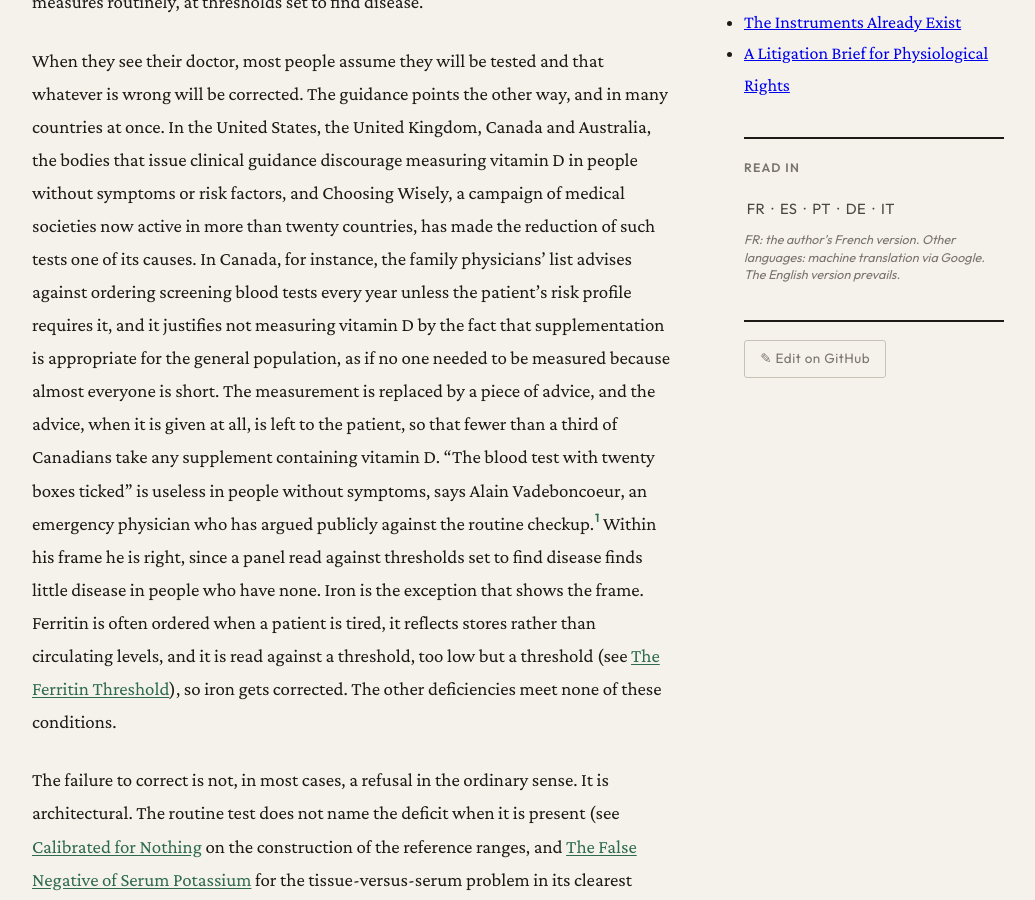
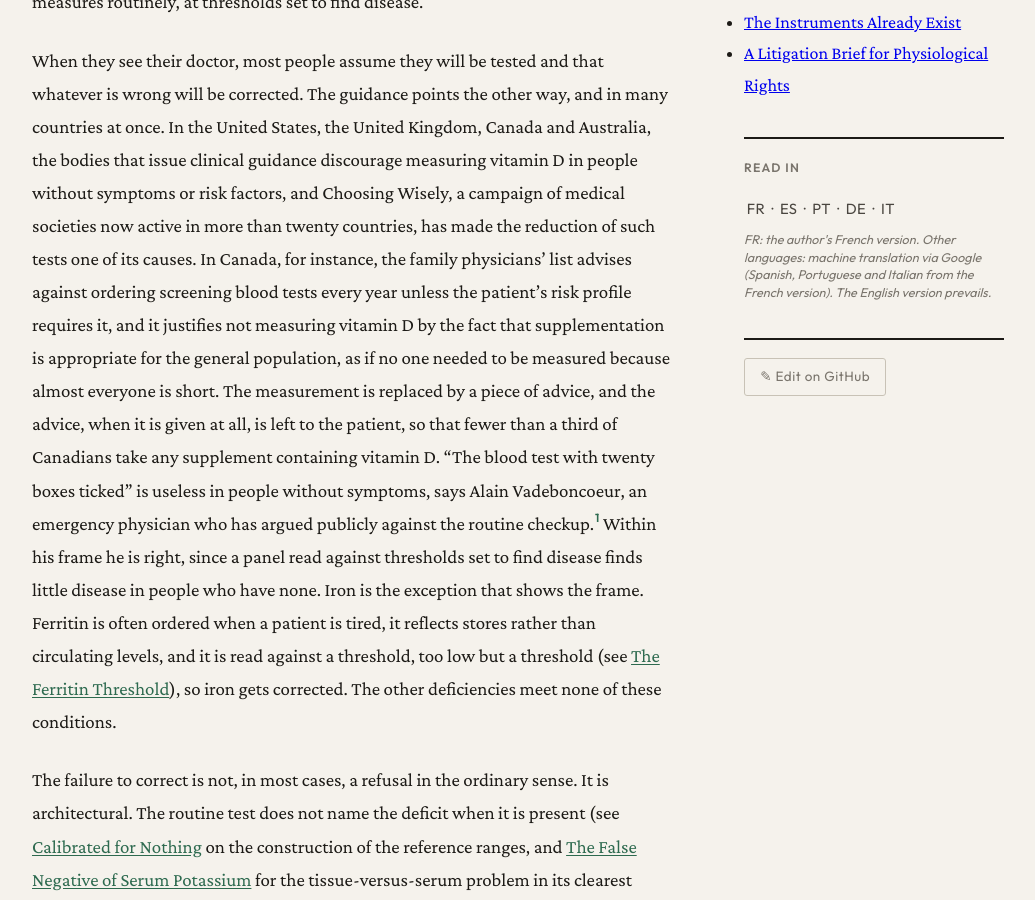
Before and after one commit to PerigGouanvic/physiological-rights, a Jekyll site: the page built from _editorials/deficiency-as-rights-violation.md, in a window 1280 px wide and 900 px high, scrolled down 694 px. Shown: the whole window, without its empty margins (122-1157 px from the left). Built offline with Jekyll 4.4.1, drawn with Linux system fonts in a browser that asks for light colours.

Commit message:
Traduction automatique ES/PT/IT depuis la version française quand elle existe
Co-Authored-By: Claude Opus 5.5 <noreply@anthropic.com>
Claude-Session: https://claude.ai/code/session_01HoRuy88U3RZda6Pn6nStZ6

```diff
--- a/_layouts/default.html
+++ b/_layouts/default.html
@@ -190,17 +190,17 @@
         </div>
         {% endif %}
 
-        {% assign this_url_src = page.en_url | default: page.url %}{% assign this_url = this_url_src | absolute_url | url_encode %}
+        {% assign this_url_src = page.en_url | default: page.url %}{% assign this_url = this_url_src | absolute_url | url_encode %}{% if page.lang == "fr" %}{% assign this_url_lat_src = page.url %}{% else %}{% assign this_url_lat_src = page.fr_url %}{% endif %}{% if this_url_lat_src %}{% assign this_url_lat = this_url_lat_src | absolute_url | url_encode %}{% assign this_url_lat_sl = "fr" %}{% else %}{% assign this_url_lat = this_url %}{% assign this_url_lat_sl = "en" %}{% endif %}
         <div class="aside-section aside-translate">
             <h3>Read in</h3>
             <p class="translate-langs">
                 {% if page.en_url %}<a href="{{ page.en_url | relative_url }}">EN</a> ·{% elsif page.fr_url %}<a href="{{ page.fr_url | relative_url }}">FR</a> ·{% else %}<a href="https://translate.google.com/translate?sl=en&amp;tl=fr&amp;u={{ this_url }}" target="_blank" rel="noopener nofollow">FR</a> ·{% endif %}
-                <a href="https://translate.google.com/translate?sl=en&amp;tl=es&amp;u={{ this_url }}" target="_blank" rel="noopener nofollow">ES</a> ·
-                <a href="https://translate.google.com/translate?sl=en&amp;tl=pt&amp;u={{ this_url }}" target="_blank" rel="noopener nofollow">PT</a> ·
+                <a href="https://translate.google.com/translate?sl={{ this_url_lat_sl }}&amp;tl=es&amp;u={{ this_url_lat }}" target="_blank" rel="noopener nofollow">ES</a> ·
+                <a href="https://translate.google.com/translate?sl={{ this_url_lat_sl }}&amp;tl=pt&amp;u={{ this_url_lat }}" target="_blank" rel="noopener nofollow">PT</a> ·
                 <a href="https://translate.google.com/translate?sl=en&amp;tl=de&amp;u={{ this_url }}" target="_blank" rel="noopener nofollow">DE</a> ·
-                <a href="https://translate.google.com/translate?sl=en&amp;tl=it&amp;u={{ this_url }}" target="_blank" rel="noopener nofollow">IT</a>
+                <a href="https://translate.google.com/translate?sl={{ this_url_lat_sl }}&amp;tl=it&amp;u={{ this_url_lat }}" target="_blank" rel="noopener nofollow">IT</a>
             </p>
-            <p class="translate-note">{% if page.en_url %}Version française de l'auteur. Les autres langues passent par la traduction automatique de Google.{% elsif page.fr_url %}FR: the author's French version. Other languages: machine translation via Google. The English version prevails.{% else %}Machine translation via Google. The English version prevails.{% endif %}</p>
+            <p class="translate-note">{% if page.en_url %}Version française de l'auteur. Les autres langues passent par la traduction automatique de Google, depuis le français pour l'espagnol, le portugais et l'italien.{% elsif page.fr_url %}FR: the author's French version. Other languages: machine translation via Google (Spanish, Portuguese and Italian from the French version). The English version prevails.{% else %}Machine translation via Google. The English version prevails.{% endif %}</p>
         </div>
 
         {% if page.path %}
@@ -271,17 +271,17 @@
         </div>
         {% endif %}
 
-        {% assign this_url_mob_src = page.en_url | default: page.url %}{% assign this_url_mob = this_url_mob_src | absolute_url | url_encode %}
+        {% assign this_url_mob_src = page.en_url | default: page.url %}{% assign this_url_mob = this_url_mob_src | absolute_url | url_encode %}{% if page.lang == "fr" %}{% assign this_url_mob_lat_src = page.url %}{% else %}{% assign this_url_mob_lat_src = page.fr_url %}{% endif %}{% if this_url_mob_lat_src %}{% assign this_url_mob_lat = this_url_mob_lat_src | absolute_url | url_encode %}{% assign this_url_mob_lat_sl = "fr" %}{% else %}{% assign this_url_mob_lat = this_url_mob %}{% assign this_url_mob_lat_sl = "en" %}{% endif %}
         <div class="aside-section aside-translate">
             <h3>Read in</h3>
             <p class="translate-langs">
                 {% if page.en_url %}<a href="{{ page.en_url | relative_url }}">EN</a> ·{% elsif page.fr_url %}<a href="{{ page.fr_url | relative_url }}">FR</a> ·{% else %}<a href="https://translate.google.com/translate?sl=en&amp;tl=fr&amp;u={{ this_url_mob }}" target="_blank" rel="noopener nofollow">FR</a> ·{% endif %}
-                <a href="https://translate.google.com/translate?sl=en&amp;tl=es&amp;u={{ this_url_mob }}" target="_blank" rel="noopener nofollow">ES</a> ·
-                <a href="https://translate.google.com/translate?sl=en&amp;tl=pt&amp;u={{ this_url_mob }}" target="_blank" rel="noopener nofollow">PT</a> ·
+                <a href="https://translate.google.com/translate?sl={{ this_url_mob_lat_sl }}&amp;tl=es&amp;u={{ this_url_mob_lat }}" target="_blank" rel="noopener nofollow">ES</a> ·
+                <a href="https://translate.google.com/translate?sl={{ this_url_mob_lat_sl }}&amp;tl=pt&amp;u={{ this_url_mob_lat }}" target="_blank" rel="noopener nofollow">PT</a> ·
                 <a href="https://translate.google.com/translate?sl=en&amp;tl=de&amp;u={{ this_url_mob }}" target="_blank" rel="noopener nofollow">DE</a> ·
-                <a href="https://translate.google.com/translate?sl=en&amp;tl=it&amp;u={{ this_url_mob }}" target="_blank" rel="noopener nofollow">IT</a>
+                <a href="https://translate.google.com/translate?sl={{ this_url_mob_lat_sl }}&amp;tl=it&amp;u={{ this_url_mob_lat }}" target="_blank" rel="noopener nofollow">IT</a>
             </p>
-            <p class="translate-note">{% if page.en_url %}Version française de l'auteur. Les autres langues passent par la traduction automatique de Google.{% elsif page.fr_url %}FR: the author's French version. Other languages: machine translation via Google. The English version prevails.{% else %}Machine translation via Google. The English version prevails.{% endif %}</p>
+            <p class="translate-note">{% if page.en_url %}Version française de l'auteur. Les autres langues passent par la traduction automatique de Google, depuis le français pour l'espagnol, le portugais et l'italien.{% elsif page.fr_url %}FR: the author's French version. Other languages: machine translation via Google (Spanish, Portuguese and Italian from the French version). The English version prevails.{% else %}Machine translation via Google. The English version prevails.{% endif %}</p>
         </div>
 
         {% if page.path %}
```
